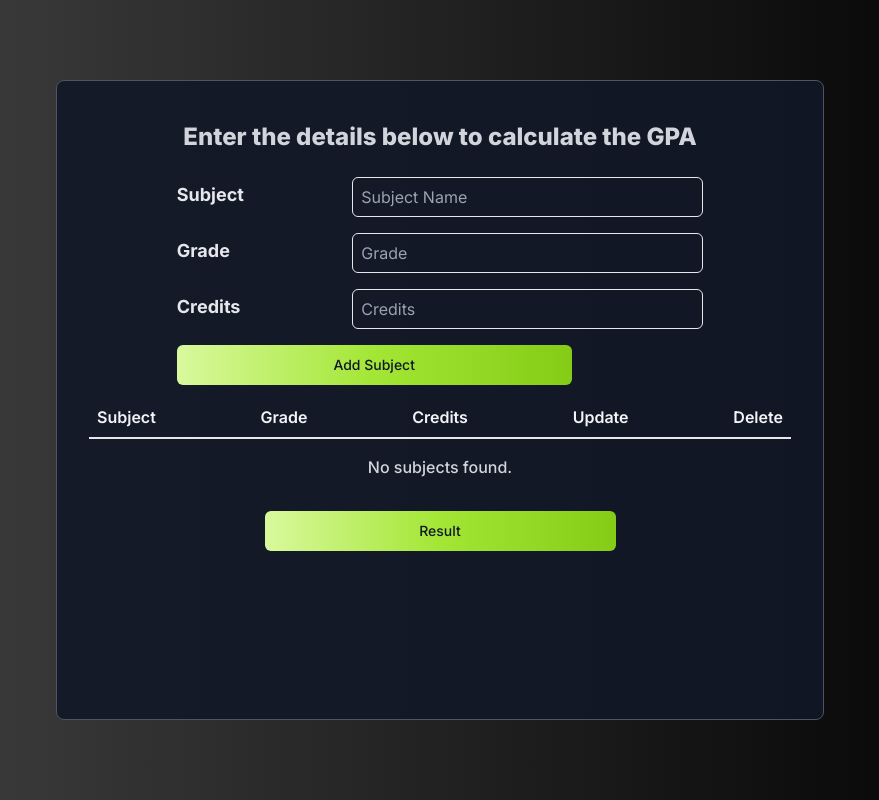
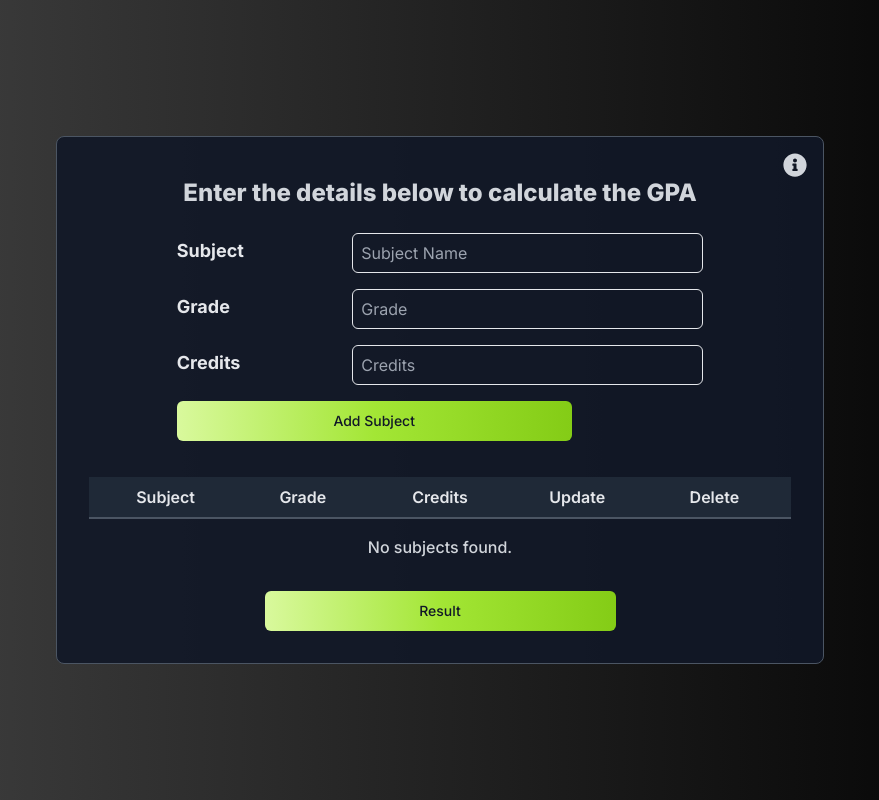
Before and after one commit to Abdulgsk/GPAcalculator-NextJs-TypeScript, a Next.js app: page /main in a window 1280 px wide. Shown: the whole page, without its empty margins (200-1079 px from the left). Built offline with nearby package versions, Linux system fonts and the light colour scheme; a web font is replaced by a local one.

Commit message:
final changes

```diff
--- a/src/app/components/AddItem.tsx
+++ b/src/app/components/AddItem.tsx
@@ -36,7 +36,7 @@ export default function AddItems() {
             return;
         }
         if (isNaN(creditsNumber) || creditsNumber < 1 || creditsNumber > 4) {
-            alert("Credits must be a number between 1 and 3");
+            alert("Credits must be a number between 1 and 4");
             setLoading("Add Subject");
             return;
         }
--- a/src/app/components/Edit.tsx
+++ b/src/app/components/Edit.tsx
@@ -6,7 +6,7 @@ interface EditProps {
   id: string;
   subName: string;
   grade: string;
-  credit: number;
+  credit: string;
 }
 
 export default function Edit({ id, subName, grade, credit }: EditProps) {
@@ -24,13 +24,31 @@ export default function Edit({ id, subName, grade, credit }: EditProps) {
   };
 
   const onCreditChange = (event: React.ChangeEvent<HTMLInputElement>) => {
-    setNewCredit(Number(event.target.value));
+    setNewCredit(event.target.value);
   };
 
   const router = useRouter();
 
   const handleUpdate = async () => {
     setLoading("Updating...");
+    const validGrades = ["O", "o", "A", "a", "A+", "a+", "B", "b", "B+", "b+", "C", "c", "C+", "c+"];
+    const creditsNumber = parseInt(newCredit, 10);
+
+    if (newName=== "" || newGrade === "" || newCredit === "") {
+        alert("All fields must be filled out");
+        setLoading("Update Subject");
+        return;
+    }
+    if (!validGrades.includes(newGrade)) {
+        alert("Invalid grade. Must be one of: O, A, A+, B, B+, C, C+");
+        setLoading("Update Subject");
+        return;
+    }
+    if (isNaN(creditsNumber) || creditsNumber < 1 || creditsNumber > 4) {
+        alert("Credits must be a number between 1 and 4");
+        setLoading("Update Subject");
+        return;
+    }
     try {
       const res = await fetch(`/api/editSubjects/${encodeURIComponent(id)}`, {
         method: "PUT",
--- a/src/app/components/FetchSubject.tsx
+++ b/src/app/components/FetchSubject.tsx
@@ -6,6 +6,7 @@ import { HiPencil } from "react-icons/hi2";
 import Remove from "./Remove";
 import useSubjectStore from '../store/subjectStore';
 
+
 interface Subject {
   _id: string;
   subName: string;
@@ -13,7 +14,9 @@ interface Subject {
   credit: number;
 }
 
-const FetchSubjects = ({ userId }: { userId: string | null }) => {
+
+
+const FetchSubjects = ({ userId , onSubjectCountChange}: { userId: string | null, onSubjectCountChange: (count: number) => void }) => {
   const [subjects, setSubjects] = useState<Subject[]>([]);
   const [loading, setLoading] = useState(true);
   const { deletionCount, additionCount } = useSubjectStore();
@@ -34,7 +37,6 @@ const FetchSubjects = ({ userId }: { userId: string | null }) => {
         return [];
       }
       const data = await res.json();
-      console.log(data, "this is the data");
       return data || [];
     } catch (error) {
       console.error("Error:", error);
@@ -46,31 +48,47 @@ const FetchSubjects = ({ userId }: { userId: string | null }) => {
     const fetchData = async () => {
       const fetchedSubjects = await getSubjects(userId);
       setSubjects(fetchedSubjects);
+      onSubjectCountChange(fetchedSubjects.length);
       setLoading(false);
     };
 
     fetchData();
-  }, [userId, deletionCount, additionCount]); // Add additionCount to the dependency array
+  }, [userId, deletionCount, additionCount]);
 
   if (loading) {
     return <div className="w-full flex justify-center items-center text-gray-300 font-medium p-2">Loading...</div>;
   }
 
   return (
-    <div>
+    <div className="w-full mt-4">
+      {/* Header Row */}
+      <div className="flex flex-row items-center justify-between font-semibold border-b-2 border-gray-600 bg-gray-800 text-gray-200 p-2">
+        <h2 className="w-1/5 text-center">Subject</h2>
+        <h2 className="w-1/5 text-center">Grade</h2>
+        <h2 className="w-1/5 text-center">Credits</h2>
+        <h2 className="w-1/5 text-center">Update</h2>
+        <h2 className="w-1/5 text-center">Delete</h2>
+      </div>
+
+      {/* Subjects List */}
       {subjects.length === 0 ? (
-        <div className="w-full flex justify-center items-center text-gray-300 font-medium p-2">No subjects found.</div>
+        <div className="w-full flex justify-center items-center text-gray-300 font-medium p-2 mt-2">No subjects found.</div>
       ) : (
         subjects.map((subject) => (
-          <div key={subject._id} className="w-full flex flex-row items-center justify-around font-semibold border-b-gray-700 border-b p-2 text-gray-400">
-            <h2 className="w-1/5 flex justify-center items-center">{subject.subName}</h2>
-            <h2 className="w-1/5 flex justify-center items-center ">{subject.grade}</h2>
-            <h2 className="w-1/5 flex justify-center items-center">{subject.credit}</h2>
-            <Link className="w-1/5 flex justify-center items-center" href={`/Update?subId=${subject._id}`}><HiPencil /></Link>
-            <button className="w-1/5 flex justify-center items-center"><Remove subId={subject._id} /></button>
+          <div key={subject._id} className="flex flex-row items-center justify-between font-semibold border-b border-gray-700 p-2 text-gray-400 bg-gray-900 hover:bg-gray-800 transition duration-300">
+            <h2 className="w-1/5 text-center">{subject.subName}</h2>
+            <h2 className="w-1/5 text-center">{subject.grade}</h2>
+            <h2 className="w-1/5 text-center">{subject.credit}</h2>
+            <Link className="w-1/5 flex justify-center items-center" href={`/Update?subId=${subject._id}`}>
+              <HiPencil className="text-gray-300 hover:text-blue-400 transition duration-200" />
+            </Link>
+            <button className="w-1/5 flex justify-center items-center">
+              <Remove subId={subject._id} />
+            </button>
           </div>
         ))
       )}
+
     </div>
   );
 };
--- a/src/app/main/page.tsx
+++ b/src/app/main/page.tsx
@@ -2,42 +2,70 @@
 import AddItems from "../components/AddItem";
 import { useSearchParams } from "next/navigation";
 import FetchSubjects from "../components/FetchSubject";
+import { FaInfoCircle } from 'react-icons/fa';
+import { useState } from "react";
 import { useRouter } from "next/navigation";
+
 
 export default function Calculate() {
   const params = useSearchParams();
   const userId = params.get("userId");
   const router = useRouter();
 
+  const [tooltipVisible, setTooltipVisible] = useState(false);
+  const [subjectCount, setSubjectCount] = useState(0);
+
+
   const handleResult = () => {
+    if (subjectCount === 0) {
+      alert("Please add subjects before proceeding to the result.");
+      return;
+    }
     router.push(`/result?userId=${userId}`);
   };
 
+
+
+
   return (
     <div className="flex flex-col justify-center items-center h-screen bg-gradient-to-r from-graycustom to-black px-4">
-      <div className="w-full max-w-3xl h-4/5 flex flex-col justify-start items-center bg-gray-900 bg-opacity-90 rounded-lg p-4 md:p-8 border border-gray-600">
+      <div className="relative w-full max-w-3xl flex flex-col justify-start items-center bg-gray-900 bg-opacity-90 rounded-lg p-4 md:p-8 border border-gray-600 overflow-auto">
+      <div className="absolute top-4 right-4">
+          <div
+            className="cursor-pointer text-gray-300"
+            onMouseEnter={() => setTooltipVisible(true)}
+            onMouseLeave={() => setTooltipVisible(false)}
+          >
+            <FaInfoCircle  size={24} />
+          </div>
+          {tooltipVisible && (
+            <div className="absolute right-0 mt-1 w-48 bg-gray-800 text-white text-sm rounded-md p-2 shadow-lg">
+              <p className="font-semibold">Instructions:</p>
+              <ul className="list-disc list-inside">
+                <li>Grades can be in any case (e.g., A, a, B, b).</li>
+                <li>Use the "+" symbol if needed (e.g., A+).</li>
+                <li>Credits must be greater than 1 and less than 4.</li>
+                <li>No fields should be left empty.</li>
+              </ul>
+            </div>
+          )}
+        </div>
         <h1 className="text-lg md:text-2xl font-extrabold py-2 px-4 md:px-8 text-gray-300 text-center">
           Enter the details below to calculate the GPA
         </h1>
         <div className="w-full flex flex-col justify-center items-center mt-4">
           <AddItems />
-          <div className="w-full flex flex-row items-center justify-between font-semibold border-b-2 p-2 text-gray-100">
-            <h2 className="text-sm md:text-base">Subject</h2>
-            <h2 className="text-sm md:text-base">Grade</h2>
-            <h2 className="text-sm md:text-base">Credits</h2>
-            <h2 className="text-sm md:text-base">Update</h2>
-            <h2 className="text-sm md:text-base">Delete</h2>
+
+          <div className="w-full mt-2 overflow-auto">
+            <FetchSubjects userId={userId}   onSubjectCountChange={setSubjectCount} />
           </div>
-          <div className="w-full mt-2">
-            <FetchSubjects userId={userId} />
-          </div>
-          <button
+        </div>
+        <button
             onClick={handleResult}
             className="mt-6 w-full md:w-1/2 text-gray-900 bg-gradient-to-r from-lime-200 via-lime-400 to-lime-500 hover:bg-gradient-to-br focus:ring-4 focus:outline-none focus:ring-lime-300 dark:focus:ring-lime-800 font-medium rounded-md text-sm px-5 py-2.5 text-center"
           >
             Result
           </button>
-        </div>
       </div>
     </div>
   );
--- a/src/app/page.tsx
+++ b/src/app/page.tsx
@@ -1,28 +1,39 @@
-"use client"
-import Link from "next/link"
-import { useRouter } from "next/navigation"
-import { useState } from "react"
+"use client";
+import Link from "next/link";
+import { useRouter } from "next/navigation";
+import { useState } from "react";
 
 export default function Home() {
    const router = useRouter();
 
-   const [name, setName] = useState<string>("")
-   const [password, setPassword] = useState<string>("")
+   const [name, setName] = useState<string>("");
+   const [password, setPassword] = useState<string>("");
    const [loading, setLoading] = useState<string>("Register");
+
+   const validatePassword = (password: string) => {
+      const regex = /^(?=.*[A-Z])(?=.*[!@#$%^&*])[A-Za-z\d!@#$%^&*]{8,}$/;
+      return regex.test(password);
+   };
 
    const handleSubmit = async () => {
       if (name === "" || password === "") {
-         alert("All fields required");
+         alert("All fields are required");
          return;
-      } else {
+      }
+
+      if (!validatePassword(password)) {
+         alert("Password must be at least 8 characters long, contain an uppercase letter, and a special character.");
+         return;
+      }
+
       setLoading("Loading...");
       try {
          const res = await fetch("/api/userName", {
             method: "POST",
             headers: {
-                  "Content-type": "application/json"
+               "Content-type": "application/json",
             },
-               body: JSON.stringify({ name, password })
+            body: JSON.stringify({ name, password }),
          });
          if (res.status === 409) {
             const data = await res.json();
@@ -31,21 +42,22 @@ export default function Home() {
             return;
          }
          if (!res.ok) {
-               throw new Error('Failed to add UserName');
+            throw new Error("Failed to add UserName");
          }
          const data = await res.json();
-            router.push(`/UserName?name=${encodeURIComponent(name)}&userId=${encodeURIComponent(data.userId)}`)
+         router.push(`/UserName?name=${encodeURIComponent(name)}&userId=${encodeURIComponent(data.userId)}`);
       } catch (error) {
-            console.log("Error loading User: ", error)
-         }
+         console.log("Error loading User: ", error);
       }
    };
-   const handleInputChange = async (event: React.ChangeEvent<HTMLInputElement>) => {
+
+   const handleInputChange = (event: React.ChangeEvent<HTMLInputElement>) => {
       setName(event.target.value);
-   }
-   const handlePasswordChange = async (event: React.ChangeEvent<HTMLInputElement>) => {
+   };
+
+   const handlePasswordChange = (event: React.ChangeEvent<HTMLInputElement>) => {
       setPassword(event.target.value);
-   }
+   };
 
    return (
       <div className="h-screen w-screen flex justify-center items-center px-4">
@@ -79,5 +91,5 @@ export default function Home() {
             <p className="text-gray-100 text-center mt-4 w-full">Already have an account? <span><Link className="text-blue-300 hover:underline" href={'/login'}>Login</Link></span></p>
          </div>
       </div>
-   )
+   );
 }
```
Lines whose indentation alone changed are shown as unchanged.
